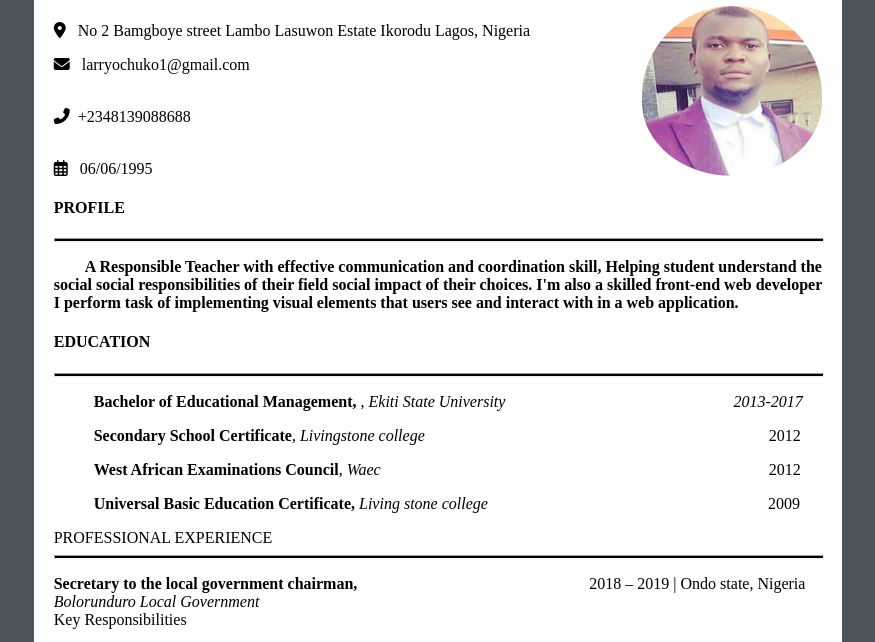
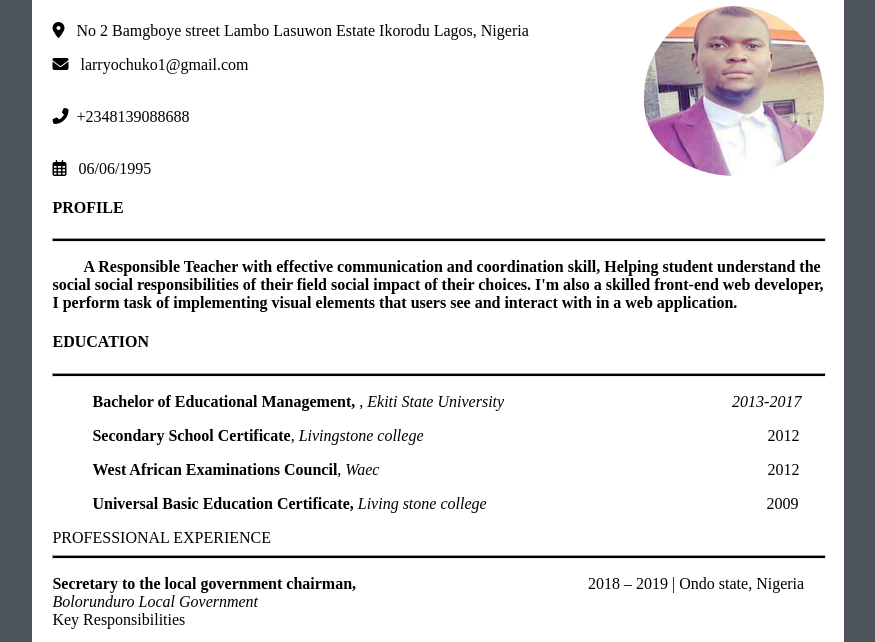
Before and after one commit to 0chuko/CV-using-HTML-CSS, a plain HTML site: page index.html in a window 1280 px wide. Shown: the part 135-777 px from the top of the page, without its empty margins (202-1077 px from the left). Drawn offline with Linux system fonts and the light colour scheme.

Commit message:
Update index.html

```diff
--- a/index.html
+++ b/index.html
@@ -27,7 +27,7 @@
     <hr style="width:100%;text-align:left;margin-left:0">
 
     <p> <strong> &nbsp;&nbsp;&nbsp;&nbsp; &nbsp;&nbsp; A Responsible Teacher with effective communication and coordination skill, Helping student understand the <br>
-        social social responsibilities of their field social impact of their choices. I'm also a skilled front-end web developer<br>
+        social social responsibilities of their field social impact of their choices. I'm also a skilled front-end web developer,<br>
      I perform task of implementing visual elements that users see and interact with in a web application. <br>
     </p> </strong>
     </div>
```
